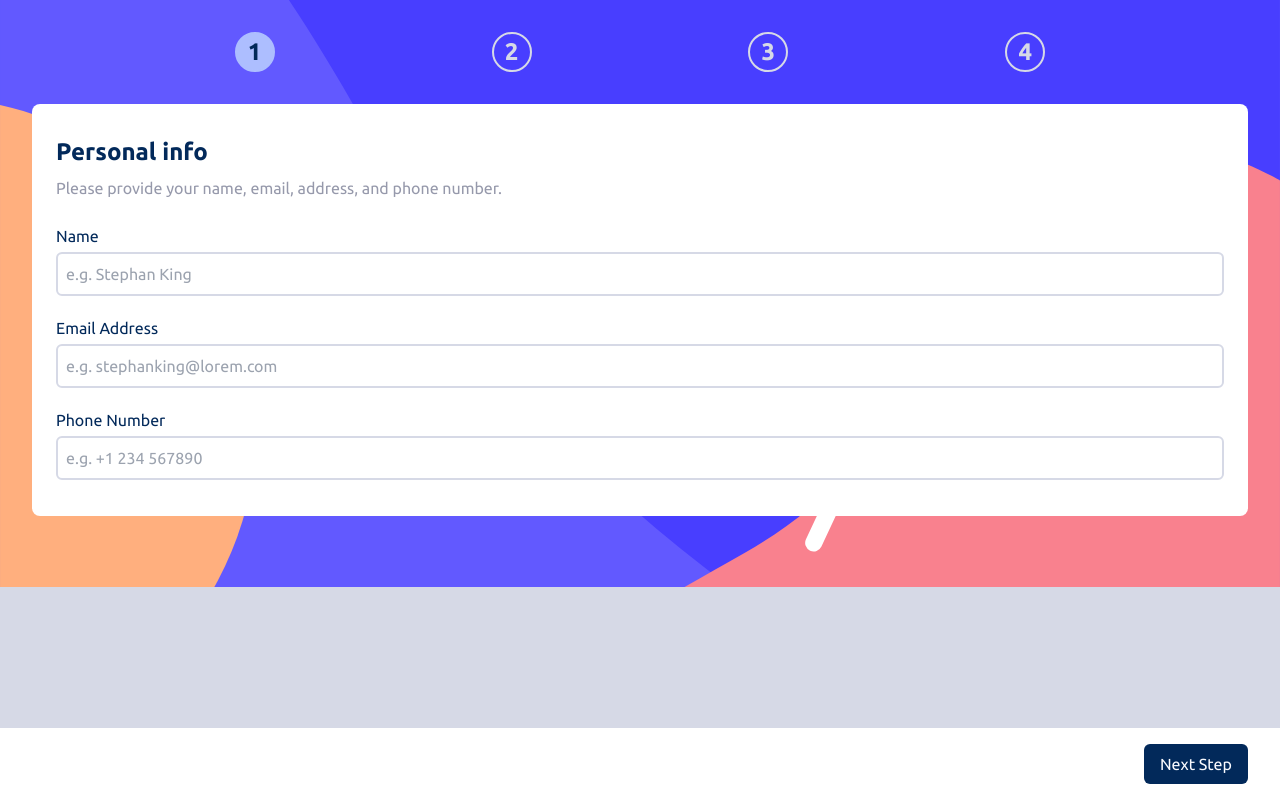
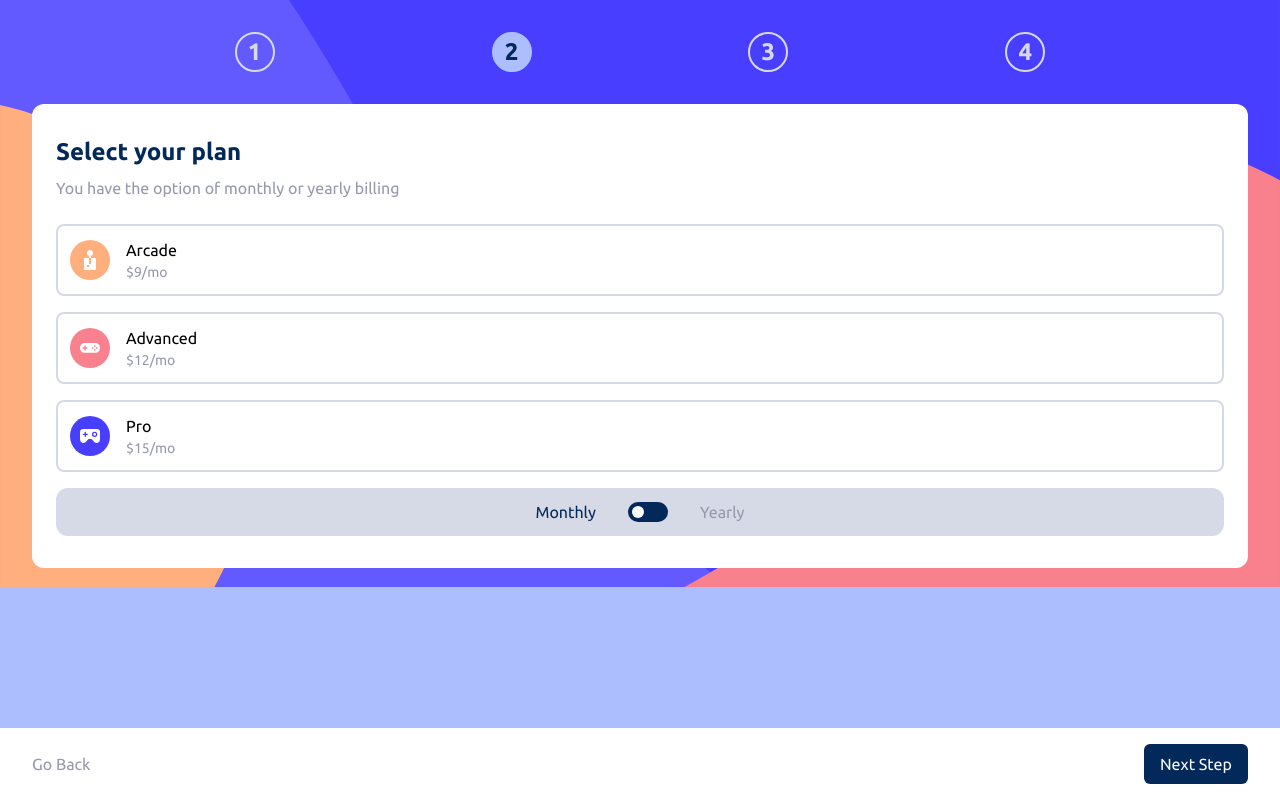
Before and after one commit to Oungseik/vue-multi-steps-form, a Vue app: page / in a window 1280 px wide. Built offline with nearby package versions, Linux system fonts and the light colour scheme.

Commit message:
feat: create step 2

```diff
--- a/src/App.vue
+++ b/src/App.vue
@@ -1,17 +1,33 @@
 <template>
-  <main class="relative min-h-screen bg-light-gray p-8 pb-24">
+  <main class="relative min-h-screen bg-pastel-blue p-8 pb-24">
     <div class="absolute w-full top-0 left-0">
       <img class="w-full" :src="mobileSidebar" />
     </div>
     <div class="relative z-10">
       <QuestionSteps class="mx-auto" :steps="totalSteps" :currentStep="currentStep" />
 
-      <form class="bg-white rounded-lg px-6 py-8 mt-8">
+      <form class="bg-white rounded-xl px-6 py-8 mt-8">
         <FormHeader :title="form.title" :description="form.description" />
 
         <template v-if="currentStep === 0">
           <Input v-for="info in form.informations" :attr="info" :value="formData[info.id]"
             :error="!formData.isValid[info.id]" @inputValue="handleInput" />
+        </template>
+
+        <template v-if="currentStep === 1">
+          <Radio v-for="info in form.plans" :attr="info" :value="info[formData.planType].price" :name="form.name"
+            :unit="info[formData.planType].unit" @selectPlan="handleSelectPlan" />
+          <div class="flex items-center justify-center gap-8 bg-light-gray py-3 rounded-xl">
+            <button @click.prevent="formData.planType = 'monthly'" class="text-cool-gray"
+              :class="{ 'text-marine-blue': formData.planType === 'monthly' }">Monthly</button>
+            <button class="bg-marine-blue w-10 h-5 rounded-full relative"
+              @click.prevent="formData.planType === 'monthly' ? (formData.planType = 'yearly') : (formData.planType = 'monthly')">
+              <span class="block absolute w-3 h-3 bg-white rounded-full top-1 translate-x-1 transition-transform"
+                :class="{ 'translate-x-6 left-auto': formData.planType === 'yearly' }"></span>
+            </button>
+            <button @click.prevent="formData.planType = 'yearly'" class="text-cool-gray"
+              :class="{ 'text-marine-blue': formData.planType === 'yearly' }">Yearly</button>
+          </div>
         </template>
       </form>
 
@@ -30,15 +46,16 @@ import QuestionSteps from "./components/QuestionSteps.vue";
 import FormHeader from "./components/FormHeader.vue";
 import FormNavigator from "./components/FormNavigator.vue";
 import Input from "./components/Input.vue";
+import Radio from "./components/Radio.vue";
 
 export default {
   name: "App",
-  components: { FormHeader, FormNavigator, Input, QuestionSteps },
+  components: { FormHeader, FormNavigator, Input, Radio, QuestionSteps },
   data() {
     return {
       mobileSidebar,
       totalSteps: formSteps.length,
-      currentStep: 0,
+      currentStep: 1,
       formData: {
         name: "",
         email: "",
@@ -49,8 +66,8 @@ export default {
           phone: true,
         },
         plan: "",
-        planType: "",
-        planPrice: "",
+        planType: "monthly",
+        price: "",
         addOns: formSteps[2].addOns.reduce((o, val) => ({ ...o, [val.id]: false }), {})
       }
     };
@@ -61,6 +78,11 @@ export default {
       const { id, value } = param;
       this.formData[id] = value;
       this.formData.isValid[id] = true;
+    },
+
+    handleSelectPlan(e) {
+      this.formData.plan = e.plan;
+      this.formData.price = e.price;
     },
 
     validate() {
@@ -75,10 +97,9 @@ export default {
     },
 
     handleNavigateForm(event) {
-
       if (event === "back") {
         this.currentStep -= 1
-      } else if (event === "next" && this.validate()) {
+      } else if (event === "next" && (this.validate())) {
         this.currentStep += 1;
       } else {
         this.submitData()
--- a/src/components/Radio.vue
+++ b/src/components/Radio.vue
@@ -1,20 +1,13 @@
 <template>
-  <div class="input-box">
-    <input
-      type="radio"
-      :id="attr.id"
-      :value="attr.id"
-      :name="attr.name"
-      @input="select"
-      :checked="attr.id === value"
-    />
-    <label :for="attr.id">
+<div class="my-4">
+  <input class="peer hidden"  type="radio" :id="attr.id" :value="attr.id" :name="name" @input="select" :checked="attr.id === value" />
+  <label :for="attr.id" class="flex gap-x-4 items-center border-2 border-light-gray rounded-lg p-3 peer-checked:border-marine-blue">
     <div class="icon">
       <img :src="`/src/assets/images/${attr.icon}`" />
     </div>
     <div>
-        <p>{{ attr.id }}</p>
-        <p>{{ attr.price }}</p>
+      <p class="capitalize">{{ attr.id }}</p>
+      <p class="text-sm text-cool-gray">${{ value }}{{ unit }}</p>
     </div>
   </label>
   </div>
@@ -22,10 +15,10 @@
 
 <script>
 export default {
-  props: ["attr", "value"],
+  props: ["attr", "name", "value", "unit"],
   methods: {
     select() {
-      this.$emit("selectPlan", { plan: this.attr.id, price: this.attr.price });
+      this.$emit("selectPlan", { plan: this.attr.id, price: this.price });
     }
   }
 };
```
Lines whose indentation alone changed are shown as unchanged.
